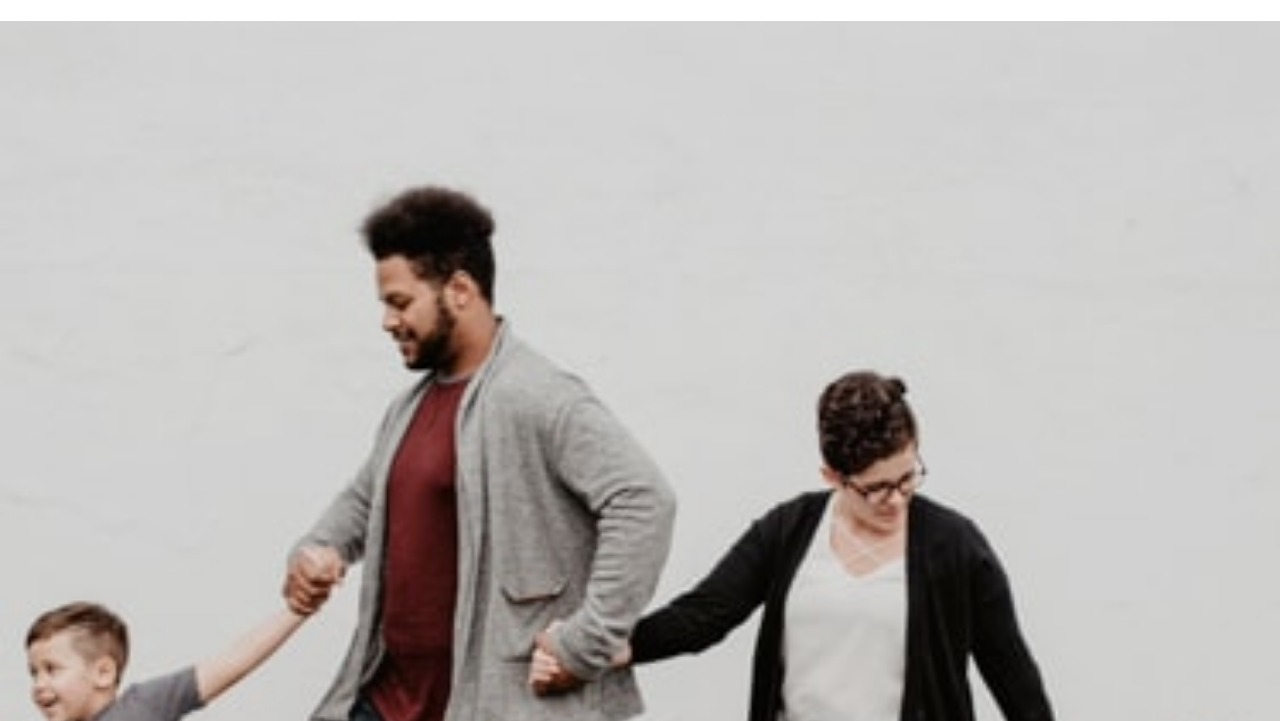
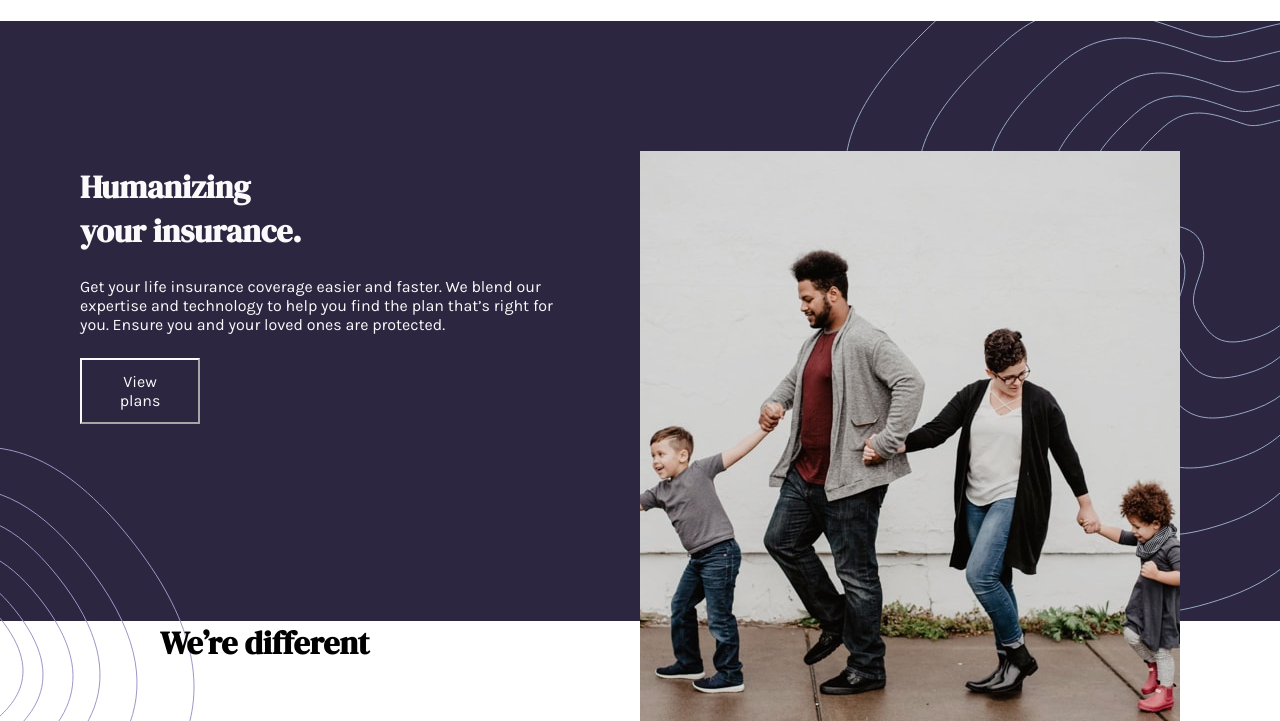
Before and after one commit to mpeters646/Frontend_Mentor_insure-landing-page, a plain HTML site: page index.html in a window 1280 px wide. Shown: the part 79-800 px from the top of the page. Drawn offline with Linux system fonts and the light colour scheme.

Commit message:
added intro for desktop and styles

```diff
--- a/css/style.css
+++ b/css/style.css
@@ -164,7 +164,7 @@ header img.logo {
   align-items: center;
   position: relative;
   height: 31.25rem;
-  background-color: var(--veryDarkViolet);
+  background-color: var(--darkViolet);
 }
 
 .intro-text h1 {
@@ -182,12 +182,19 @@ header img.logo {
 .intro-left {
   position: absolute;
   top: 0;
+  left: 0;
 }
 
 .intro-right {
   position: absolute;
   bottom: -35%;
   right: 0;
+}
+
+
+/* How We Work */
+.how-we-work {
+  height: 1800px;
 }
 
 
@@ -226,7 +233,8 @@ header img.logo {
     display: none;
   }
 
-  .container {
+  .container,
+  .intro .container {
     width: 75%;
     max-width: 695rem;
   }
@@ -281,7 +289,60 @@ header img.logo {
   }
 
 
-  /* Info section styles */
+  /* Intro section styles */
+  .intro {
+    position: relative;
+    height: 600px;
+    display: grid;
+    grid-template-columns: repeat(2, 1fr);
+    background: url(../images/bg-pattern-intro-right-desktop.svg) top right no-repeat, url(../images/bg-pattern-intro-left-desktop.svg) bottom -330px left no-repeat;
+    background-color: var(--darkViolet);
+  }
 
+  .intro-text {
+    position: absolute;
+    top: 0;
+    height: 37.5rem;
+    width: 75%;
+    background-color: transparent;
+    display: flex;
+    align-items: flex-start;
+    flex-direction: column;
+    grid-column: 1/2;
+    grid-row: 1/2;
+  }
+
+  .intro-text h1 {
+    color: var(--veryLightGray);
+    text-align: left;
+    padding-top: 30%;
+  }
+
+  .intro-text p {
+    color: var(--veryLightGray);
+    text-align: left;
+    padding: 1.5rem 0;
+  }
+
+  .intro-img {
+    height: 100%;
+    position: absolute;
+    top: 130px;
+    width: 540px;
+    background: url('../images/image-intro-desktop.jpg') left/100% no-repeat;
+    grid-column: 2/3;
+    grid-row: 1/2;
+  }
+
+  .intro button {
+    width: 25%;
+    padding: 0.75rem 1.625rem;
+  }
+
+  .how-we-work {
+    height: 1350px;
+    background: url(../images/bg-pattern-intro-left-desktop.svg) top -174px left no-repeat;
+    z-index: 10;
+  }
 
 }
--- a/index.html
+++ b/index.html
@@ -52,7 +52,10 @@
 
   <main>
     <div class="intro">
+      <!-- <img src="./images/bg-pattern-intro-left-desktop.svg" class="intro-left-desktop hide-on-mobile"> -->
+      <!-- <img src="./images/bg-pattern-intro-right-desktop.svg" class="intro-right-desktop hide-on-mobile"> -->
       <div class="intro-img"></div>
+      <div class="container">
         <div class="intro-text">
           <img class="intro-left hide-on-desktop" src="./images/bg-pattern-intro-left-mobile.svg">
           <img class="intro-right hide-on-desktop" src="./images/bg-pattern-intro-right-mobile.svg">
@@ -64,22 +67,17 @@
           <button>View plans</button>
         </div>
       </div>
+    </div>
+
+    <div class="how-we-work">
+      <div class="container">
+        <h1>We’re different</h1>
+      </div>
+    </div>
   </main>
 
 
   <!--
-
-
-
-
-
-
-
-
-
-
-
-  We’re different
 
   Snappy Process
 
```
Lines whose indentation alone changed are shown as unchanged.
